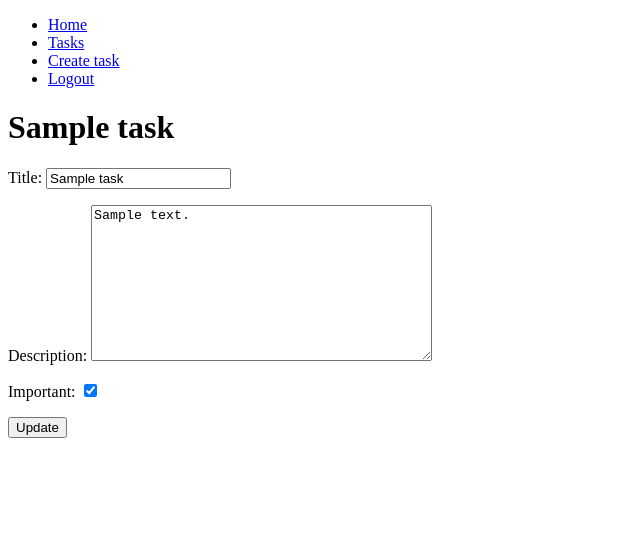
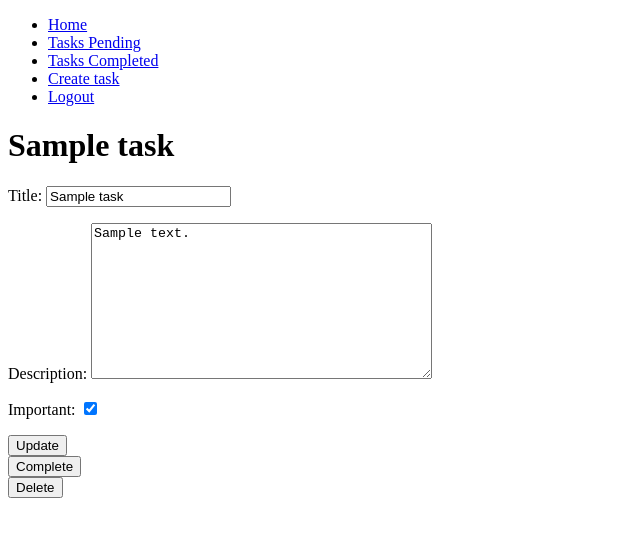
Before and after one commit to Mauritonio118/Django-crud-auth, a Django app: page /tasks/1/ in a window 1280 px wide. Shown: the top 537 px of the page, without its empty margins (0-640 px from the left). Run offline with Django 4.2, Linux system fonts and the light colour scheme; the first user in the database is signed in; tables that the repository leaves empty hold one stand-in row (Sample ...).

Commit message:
Actualizar/borrar/listar tareas

```diff
--- a/djangocrud/settings.py
+++ b/djangocrud/settings.py
@@ -118,6 +118,8 @@ USE_TZ = True
 
 STATIC_URL = 'static/'
 
+LOGIN_URL = '/singin'
+
 # Default primary key field type
 # https://docs.djangoproject.com/en/4.2/ref/settings/#default-auto-field
 
--- a/djangocrud/urls.py
+++ b/djangocrud/urls.py
@@ -23,8 +23,11 @@ urlpatterns = [
     path('', views.home, name='home'),
     path('singup/', views.singup, name='singup'),
     path('tasks/', views.tasks, name='tasks'),
+    path('tasks_completed/', views.tasks_completed, name='tasks_completed'),
     path('tasks/create/', views.create_task, name='create_task'),
     path('tasks/<int:task_id>/', views.task_detail, name='task_detail'),
+    path('tasks/<int:task_id>/complete/', views.complete_task, name='complete_task'),
+    path('tasks/<int:task_id>/delete/', views.delete_task, name='delete_task'),
     path('logout/', views.singout, name='logout'),
     path('singin/', views.singin, name='singin'),
 ]
--- a/tasks/templates/base.html
+++ b/tasks/templates/base.html
@@ -20,7 +20,11 @@
 
             {% if user.is_authenticated %}
             <li>
-                <a href="/tasks">Tasks</a>
+                <a href="/tasks">Tasks Pending</a>
+            </li>
+
+            <li>
+                <a href="/tasks_completed">Tasks Completed</a>
             </li>
 
             <li>
--- a/tasks/templates/task_detail.html
+++ b/tasks/templates/task_detail.html
@@ -14,5 +14,18 @@
     </button>
 </form>
 
+<form action="{% url 'complete_task'  task.id%}" method="POST">
+    {% csrf_token %}
+    <button>
+        Complete
+    </button>
+</form>
+
+<form action="{% url 'delete_task'  task.id%}" method="POST">
+    {% csrf_token %}
+    <button>
+        Delete
+    </button>
+</form>
 
 {% endblock %}
--- a/tasks/templates/tasks.html
+++ b/tasks/templates/tasks.html
@@ -2,7 +2,7 @@
 
 {% block content %}
 
-<h1>Tasks</h1>
+<h1>Tasks Pending</h1>
 
 <ul>
     {% for task in tasks %}
@@ -11,11 +11,11 @@
             {% if task.important %}
             <strong>{{task.title}}</strong>
             {% else %}
-                <h1>{{task.title}}</h1>
+            {{task.title}}
             {% endif %}
             <p>{{task.description}}</p>
             <p>{{task.user.username}}</p>
-                <p>{{task.important}}</p>
+            <p>{{task.datecompleted|date:'M J Y:i'}}</p>
         </a>
     </li>
 
--- a/tasks/views.py
+++ b/tasks/views.py
@@ -6,7 +6,8 @@ from django.http import HttpResponse
 from django.db import IntegrityError
 from .forms import TaskForm
 from .models import Task
-
+from django.utils import timezone
+from django.contrib.auth.decorators import login_required
 
 # Create your views here.
 def home(request):
@@ -38,13 +39,17 @@ def singup(request):
             'error': 'Password do not macht'
         })
 
-
+@login_required
 def tasks(request):
     tasks = Task.objects.filter(user=request.user, datecompleted__isnull=True)
-
-
     return render(request, 'tasks.html', {'tasks': tasks})
 
+@login_required
+def tasks_completed(request):
+    tasks = Task.objects.filter(user=request.user, datecompleted__isnull=False).order_by('-datecompleted')
+    return render(request, 'tasks.html', {'tasks': tasks})
+
+@login_required
 def create_task(request):
 
     if request.method =='GET':
@@ -64,6 +69,7 @@ def create_task(request):
                 'error': 'Please provide valide data'
             })
 
+@login_required
 def task_detail(request, task_id):
     if request.method == 'GET':
         task = get_object_or_404(Task, pk=task_id, user=request.user)
@@ -79,8 +85,22 @@ def task_detail(request, task_id):
         except ValueError:
             return render(request, 'task_detail.html', {'task': task, 'form': form, 'error': "Error updating task"})
 
+@login_required
+def complete_task(request, task_id):
+    task = get_object_or_404(Task, pk=task_id, user=request.user)
+    if request.method == 'POST':
+        task.datecompleted = timezone.now()
+        task.save()
+        return redirect('tasks')
 
+@login_required
+def delete_task(request, task_id):
+    task = get_object_or_404(Task, pk=task_id, user=request.user)
+    if request.method == 'POST':
+        task.delete()
+        return redirect('tasks')
 
+@login_required
 def singout(request):
     logout(request)
     return redirect('home')
```
Lines whose indentation alone changed are shown as unchanged.
